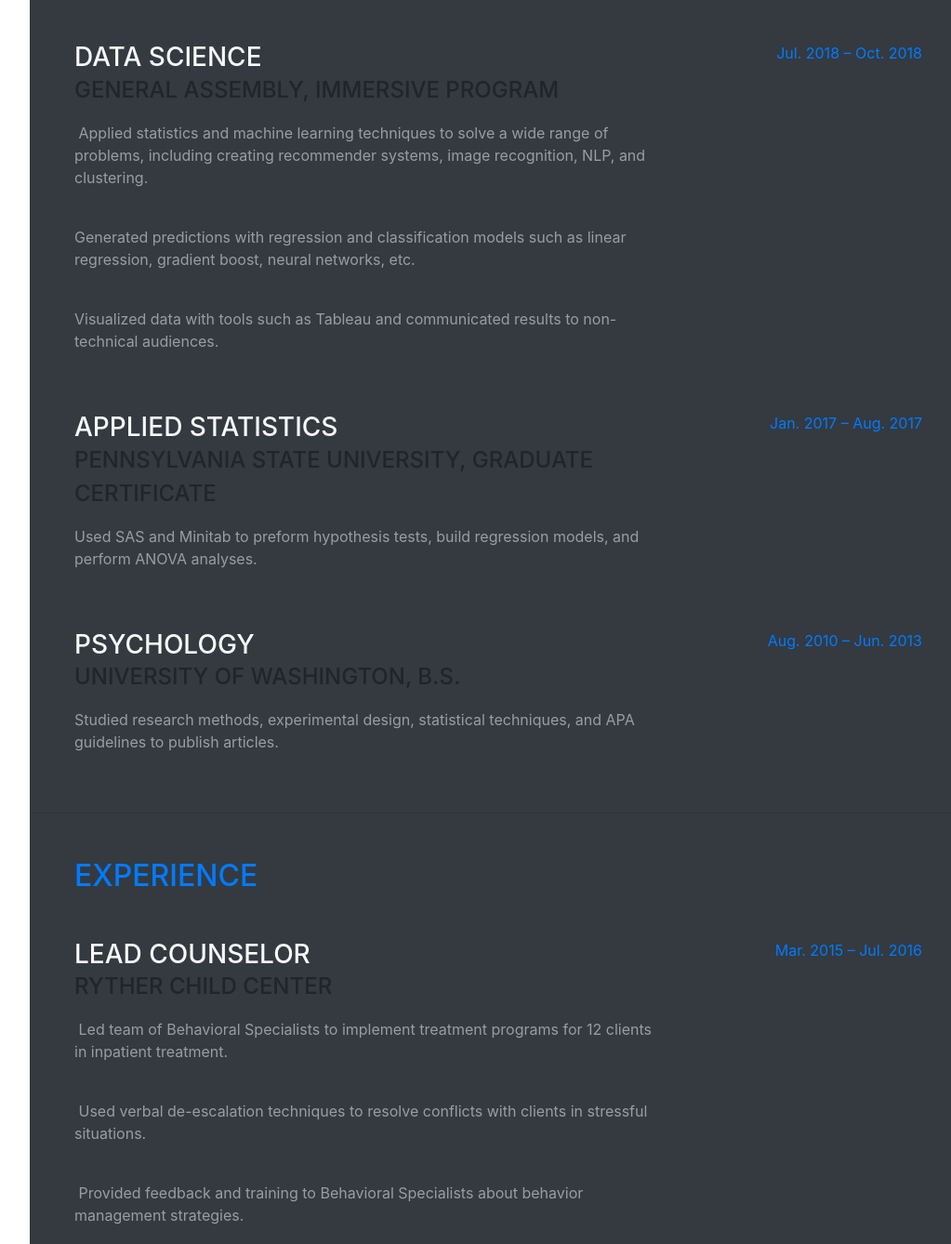
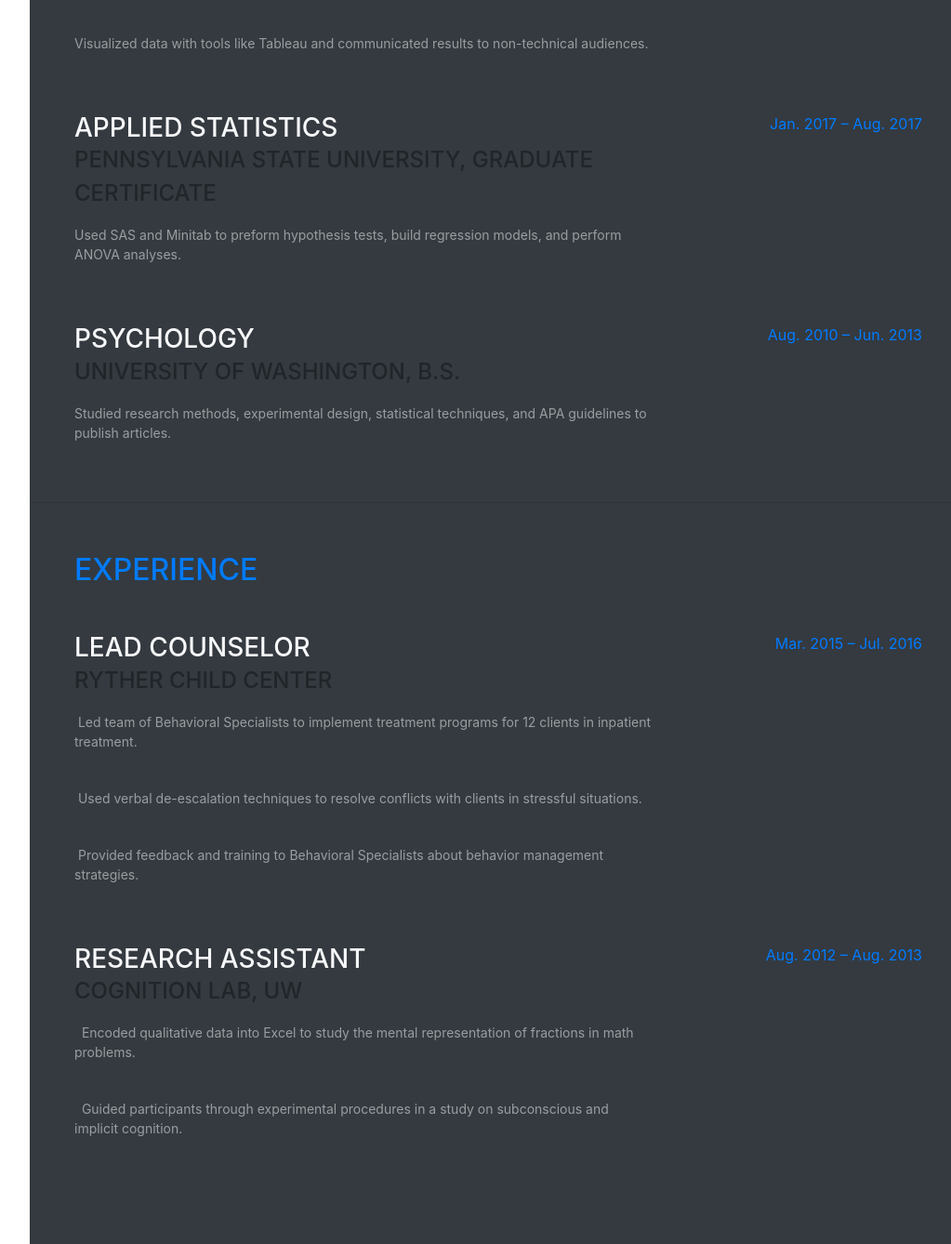
Before and after one commit to zachdg7/zachdg7.github.io, a website with bundled scripts: page index.html in a window 1280 px wide. Shown: the part 2027-3365 px from the top of the page at 93% size, without its empty margins (240-1263 px from the left). Built offline with nearby package versions, Linux system fonts and the light colour scheme; a web font is replaced by a local one.

Commit message:
Updating

```diff
--- a/index.html
+++ b/index.html
@@ -94,11 +94,11 @@
         <div class="my-auto">
           <h2 class="mb-5 text-primary">Projects</h2>
 
-          <div class="resume-item d-flex flex-column flex-md-row mb-5">
+          <div class="resume-item d-flex flex-column mb-5">
             <div class="resume-content mr-auto">
               <h3 class="mb-0 text-light">Exoplanet Detection with Neural Networks</h3>
               <!-- <div class="subheading mb-3">Intelitec Solutions</div> -->
-              <p class="text-white-50">­Engineered a neural network in Keras to analyze the brightness of stars and detect planets in other solar systems 15 times better than chance.</p>
+              <p class="text-white-50">­Engineered a neural network in Keras to recognize exoplanet transit patterns and detect planets 15x better than chance.</p>
 ­	             <p class="text-white-50">Sampled relevant information from big data contained in NASA’s API to produce generalizable results.</p>
             </div>
             <div class="resume-date text-md-right">
@@ -106,7 +106,7 @@
             </div>
           </div>
 
-          <div class="resume-item d-flex flex-column flex-md-row mb-5">
+          <div class="resume-item d-flex flex-column mb-5">
             <div class="resume-content mr-auto">
               <h3 class="mb-0 text-light">West Nile Virus and Mosquito Population Prediction</h3>
               <!-- <div class="subheading mb-3">Intelitec Solutions</div> -->
@@ -118,7 +118,7 @@
             </div>
           </div>
 
-          <div class="resume-item d-flex flex-column flex-md-row mb-5">
+          <div class="resume-item d-flex flex-column mb-5">
             <div class="resume-content mr-auto">
               <h3 class="mb-0 text-light">NLP Subreddit Classification</h3>
               <!-- <div class="subheading mb-3">Shout! Media Productions</div> -->
@@ -130,7 +130,7 @@
             </div>
           </div>
 
-          <div class="resume-item d-flex flex-column flex-md-row">
+          <div class="resume-item d-flex flex-column">
             <div class="resume-content mr-auto">
               <h3 class="mb-0 text-light">Housing Sale Price Predictions</h3>
               <!-- <div class="subheading mb-3">Shout! Media Productions</div> -->
@@ -152,26 +152,26 @@
         <div class="my-auto">
           <h2 class="mb-5 text-primary">Education</h2>
 
-          <div class="resume-item d-flex flex-column flex-md-row mb-5">
+          <div class="resume-item d-flex flex-column mb-5 flex-md-row">
             <div class="resume-content mr-auto">
               <h3 class="mb-0 text-light">Data Science</h3>
               <div class="subheading mb-3">General Assembly, Immersive Program</div>
               <!-- <div>Data Science Immersive Program</div> -->
-              <p class="text-white-50">­­	Applied statistics and machine learning techniques to solve a wide range of problems, including creating recommender systems, image recognition, NLP, and clustering.</p>
-­	             <p class="text-white-50">Generated predictions with regression and classification models such as linear regression, gradient boost, neural networks, etc.</p>
-­	             <p class="text-white-50">Visualized data with tools such as Tableau and communicated results to non-technical audiences.</p>
+              <p class="text-white-50" style="font-size:14px">­­	Applied statistics and machine learning techniques to solve a wide range of problems, including creating recommender systems, image recognition, NLP, and clustering.</p>
+­	             <p class="text-white-50" style="font-size:14px">Generated predictions with regression and classification models such as linear regression, gradient boost, neural networks, etc.</p>
+­	             <p class="text-white-50" style="font-size:14px">Visualized data with tools like Tableau and communicated results to non-technical audiences.</p>
             </div>
             <div class="resume-date text-md-right">
               <span class="text-primary">Jul. 2018 – Oct. 2018 </span>
             </div>
           </div>
 
-          <div class="resume-item d-flex flex-column flex-md-row mb-5">
+          <div class="resume-item d-flex flex-column mb-5 flex-md-row">
             <div class="resume-content mr-auto">
               <h3 class="mb-0 text-light">Applied Statistics</h3>
               <div class="subheading mb-3">Pennsylvania State University, Graduate Certificate</div>
               <!-- <div>Graduate Certificate</div> -->
-              <p class="text-white-50">­Used SAS and Minitab to preform hypothesis tests, build regression models, and perform ANOVA analyses.</p>
+              <p class="text-white-50" style="font-size:14px">­Used SAS and Minitab to preform hypothesis tests, build regression models, and perform ANOVA analyses.</p>
             </div>
             <div class="resume-date text-md-right">
               <span class="text-primary">Jan. 2017 – Aug. 2017 </span>
@@ -183,7 +183,7 @@
               <h3 class="mb-0 text-light">Psychology</h3>
               <div class="subheading mb-3">University of Washington, B.S.</div>
               <!-- <div>Bachelor of Science</div> -->
-              <p class="text-white-50">­Studied research methods, experimental design, statistical techniques, and APA guidelines to publish articles. </p>
+              <p class="text-white-50" style="font-size:14px">­Studied research methods, experimental design, statistical techniques, and APA guidelines to publish articles. </p>
             </div>
             <div class="resume-date text-md-right">
               <span class="text-primary">Aug. 2010 – Jun. 2013</span>
@@ -204,9 +204,9 @@
               <h3 class="mb-0 text-light">Lead Counselor</h3>
               <div class="subheading mb-3">Ryther Child Center</div>
               <!-- <div>Data Science Immersive Program</div> -->
-              <p class="text-white-50">­­­	Led team of Behavioral Specialists to implement treatment programs for 12 clients in inpatient treatment.</p>
-  ­	             <p class="text-white-50">­	Used verbal de-escalation techniques to resolve conflicts with clients in stressful situations.</p>
-  ­	             <p class="text-white-50">­	Provided feedback and training to Behavioral Specialists about behavior management strategies.</p>
+              <p class="text-white-50" style="font-size:14px">­­­	Led team of Behavioral Specialists to implement treatment programs for 12 clients in inpatient treatment.</p>
+  ­	             <p class="text-white-50" style="font-size:14px">­	Used verbal de-escalation techniques to resolve conflicts with clients in stressful situations.</p>
+  ­	             <p class="text-white-50" style="font-size:14px">­	Provided feedback and training to Behavioral Specialists about behavior management strategies.</p>
             </div>
             <div class="resume-date text-md-right">
               <span class="text-primary">Mar. 2015 – Jul. 2016 </span>
@@ -218,8 +218,8 @@
               <h3 class="mb-0 text-light">Research Assistant</h3>
               <div class="subheading mb-3">Cognition Lab, UW</div>
               <!-- <div>Data Science Immersive Program</div> -->
-              <p class="text-white-50">­­­	­	Encoded qualitative data into Excel to study the mental representation of fractions in math problems.</p>
-  ­	             <p class="text-white-50">­	­	Guided participants through experimental procedures in a study on subconscious and implicit cognition.</p>
+              <p class="text-white-50" style="font-size:14px">­­­	­	Encoded qualitative data into Excel to study the mental representation of fractions in math problems.</p>
+  ­	             <p class="text-white-50" style="font-size:14px">­	­	Guided participants through experimental procedures in a study on subconscious and implicit cognition.</p>
             </div>
             <div class="resume-date text-md-right">
               <span class="text-primary">Aug. 2012 – Aug. 2013 </span>
```
